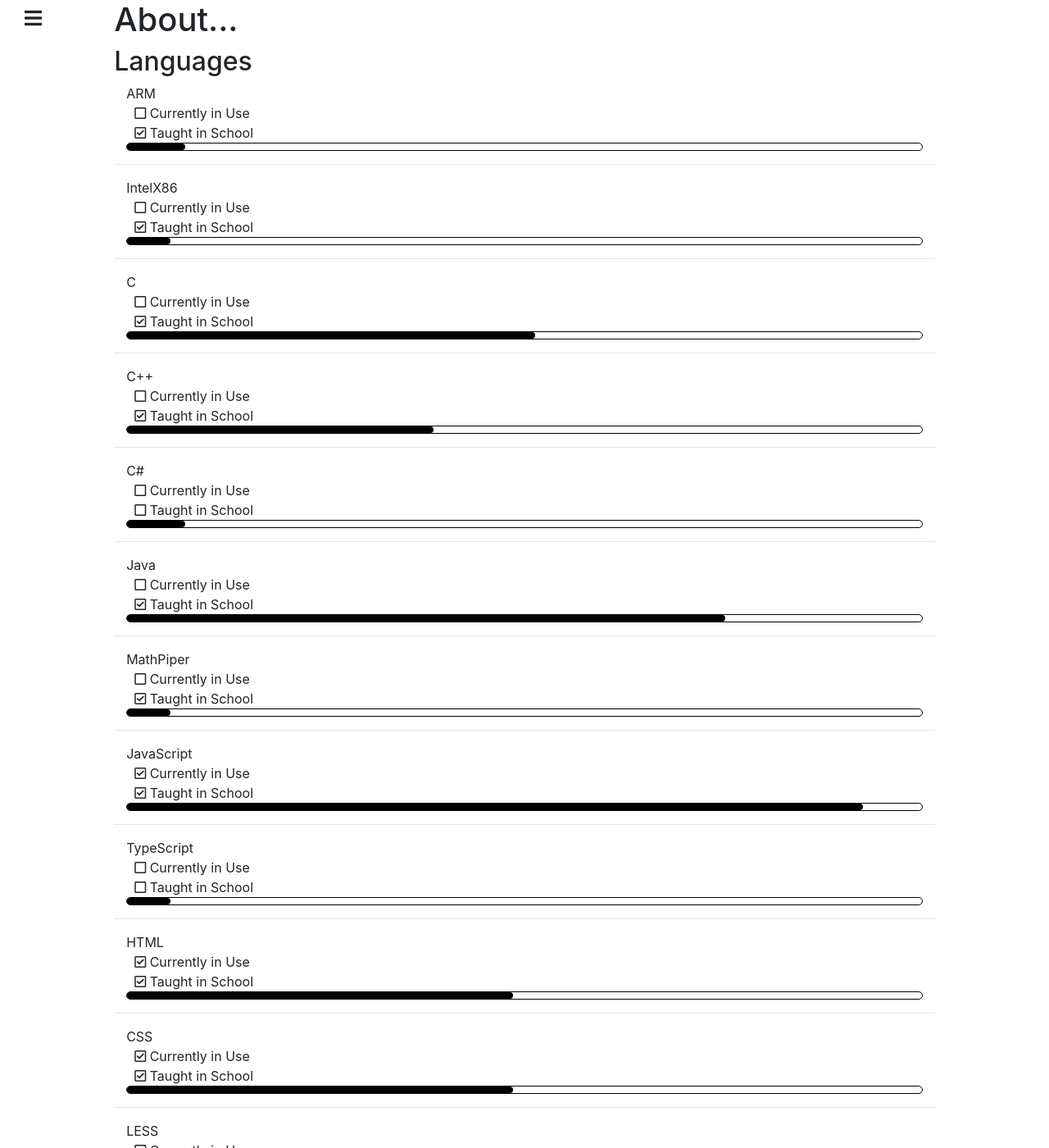
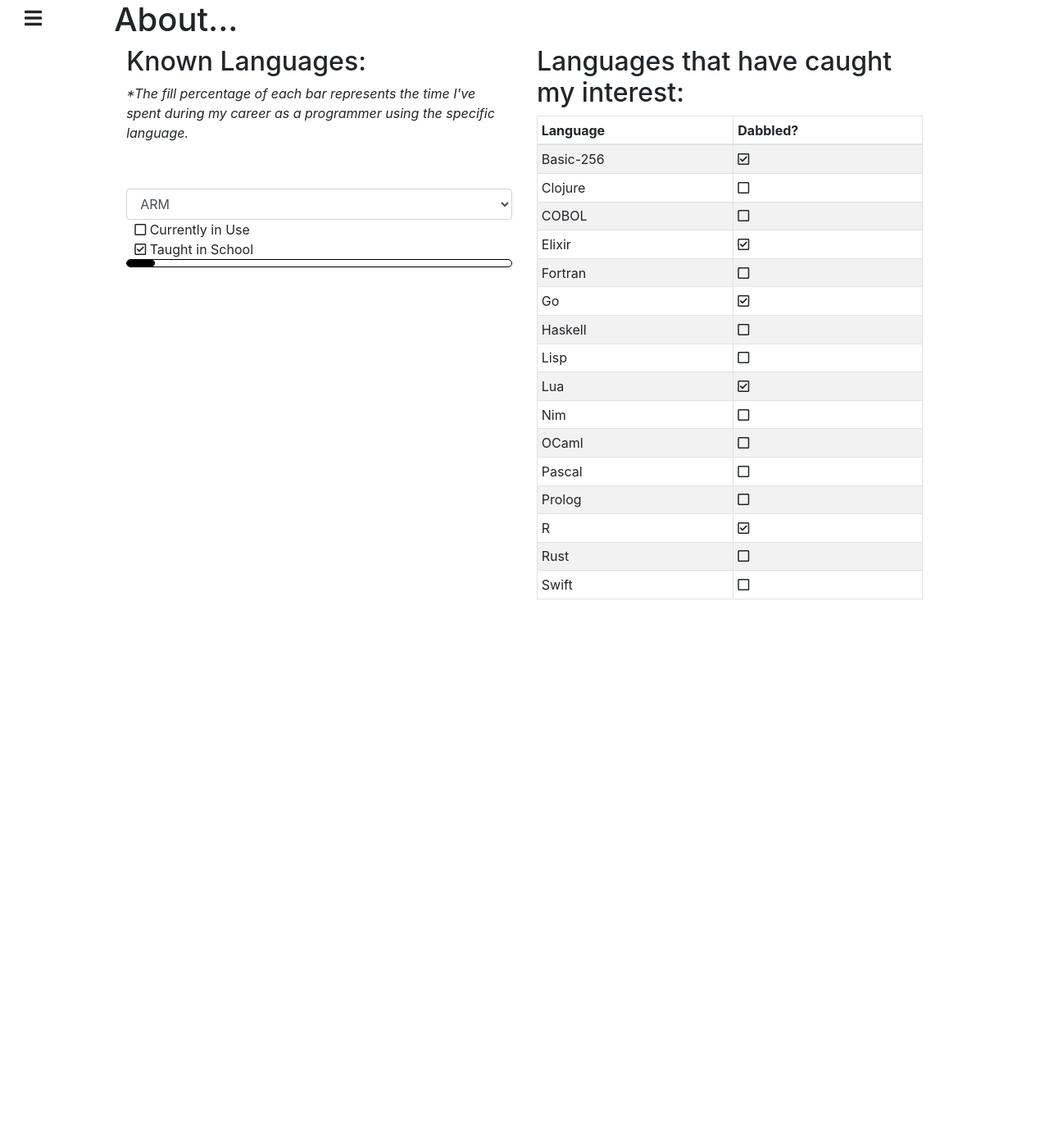
Before and after one commit to erunks/erunks.github.io, a Jekyll site: the page built from about.html, in a window 1280 px wide and 1400 px high. Shown: the whole window at 82% size. Built offline with Jekyll 4.4.1, drawn with Linux system fonts in a browser that asks for light colours; nearby versions of some CDN libraries; some of the changed text lies outside the part shown.

Commit message:
Updated the about page further developing it to be more comfortable for mobile users.

```diff
--- a/about.html
+++ b/about.html
@@ -5,24 +5,36 @@ title: About Me
 <script>
   $(function(){
     calculateBarFill();
+    selectLanguageDetails();
   });
 </script>
-<div class="container">
+<div class="container-fluid">
   <div class="row">
     <div class="col-xs-12 col-lg-12">
       <h1>About...</h1>
-      <h2>Languages</h2>
-      {% for language in site.data.known-languages %}
-        <div class="container">
+      <div class="container-fluid">
         <div class="row">
-            <div class="col-xs-12 col-lg-12">
-              <span>{{ language[1].name }}</span>
-            </div>
-          </div>
+          <div class="col-xs-6 col-lg-6">
+            <h2>Known Languages:</h2>
+            <p><i>*The fill percentage of each bar represents the time I've spent during my career as a programmer using the specific language.</i><p>
+            <br/>
+            <div class="d-block">
+              {% assign sorted = site.data.known-languages.languages | sort: 'name' %}
+              <select class="form-control">
+                {% for language in sorted %}
+                  <option value="{{ language.name }}">{{ language.content.name }}</option>
+                {% endfor %}
+              </select>
+              {% for language in sorted %}
+                {% if forloop.first %}
+                  <div class="language-details {{ language.name }}">
+                {% else %}
+                  <div class="language-details {{ language.name }} hidden">
+                {% endif %}
                   <div class="row">
                     <div class="col-xs-6 col-lg-6" style="margin: auto 10px;">
                       <span>
-                {% if language[1].inUse %}
+                        {% if language.content.inUse %}
                           <i class="far fa-check-square"></i>
                         {% else %}
                           <i class="far fa-square"></i>
@@ -32,7 +44,7 @@ title: About Me
                     </div>
                     <div class="col-xs-6 col-lg-6" style="margin: auto 10px;">
                       <span>
-                {% if language[1].formallyLearned %}
+                        {% if language.content.formallyLearned %}
                           <i class="far fa-check-square"></i>
                         {% else %}
                           <i class="far fa-square"></i>
@@ -44,7 +56,50 @@ title: About Me
                   <div class="row">
                     <div class="col-xs-12 col-lg-12" style="width: 100%; width: -webkit-fill-available;">
                       <div class="skill-tube">
-                <div class="skill-fill {{ language[0] }}" data='{"init" : "{{ language[1].initDate }}", "active" : "{{ language[1].activeDate }}"}'>
+                        <div class="skill-fill {{ language.name }}" data='{"init" : "{{ language.content.initDate }}", "active" : "{{ language.content.activeDate }}"}'>
+
+                        </div>
+                      </div>
+                    </div>
+                  </div>
+                </div>
+              {% endfor %}
+            </div>
+            <div class="d-none">
+              {% assign sorted = site.data.known-languages.languages | sort: 'name' %}
+              {% for language in sorted %}
+                <div class="container-fluid">
+                  <div class="row">
+                    <div class="col-xs-12 col-lg-12">
+                      <span>{{ language.content.name }}</span>
+                    </div>
+                  </div>
+                  <div class="row">
+                    <div class="col-xs-6 col-lg-6" style="margin: auto 10px;">
+                      <span>
+                        {% if language.content.inUse %}
+                          <i class="far fa-check-square"></i>
+                        {% else %}
+                          <i class="far fa-square"></i>
+                        {% endif %}
+                        Currently in Use
+                      </span>
+                    </div>
+                    <div class="col-xs-6 col-lg-6" style="margin: auto 10px;">
+                      <span>
+                        {% if language.content.formallyLearned %}
+                          <i class="far fa-check-square"></i>
+                        {% else %}
+                          <i class="far fa-square"></i>
+                        {% endif %}
+                        Taught in School
+                      </span>
+                    </div>
+                  </div>
+                  <div class="row">
+                    <div class="col-xs-12 col-lg-12" style="width: 100%; width: -webkit-fill-available;">
+                      <div class="skill-tube">
+                        <div class="skill-fill {{ language.name }}" data='{"init" : "{{ language.content.initDate }}", "active" : "{{ language.content.activeDate }}"}'>
 
                         </div>
                       </div>
@@ -57,4 +112,42 @@ title: About Me
               {% endfor %}
             </div>
           </div>
+          <div class="col-xs-6 col-lg-6">
+            <h2>Languages that have caught my interest:</h2>
+            <div class="table-responsive">
+              <table class="table table-bordered table-striped table-sm">
+                <thead>
+                  <tr>
+                    <th>
+                      Language
+                    </th>
+                    <th>
+                      Dabbled?
+                    </th>
+                  </tr>
+                </thead>
+                <tbody>
+                  {% assign sorted = site.data.learn-languages.languages | sort: 'lower' %}
+                  {% for language in sorted %}
+                    <tr>
+                      <td>
+                        {{ language.name }}
+                      </td>
+                      <td>
+                        {% if language.dabbled %}
+                          <i class="far fa-check-square"></i>
+                        {% else %}
+                          <i class="far fa-square"></i>
+                        {% endif %}
+                      </td>
+                    </tr>
+                  {% endfor %}
+                </tbody>
+              </table>
             </div>
+          </div>
+        </div>
+      </div>
+    </div>
+  </div>
+</div>
--- a/assets/javascript/main.js
+++ b/assets/javascript/main.js
@@ -1,3 +1,8 @@
+/* Calcuates the percentage of the
+bar fill based on the percentage of
+use (of a particular language) over
+the time of my life having
+programming knowledge */
 function calculateBarFill(){
   $('.skill-fill').each(function(i,e){
     // console.log(i,e);
@@ -13,6 +18,23 @@ function calculateBarFill(){
     e.setAttribute("style","width: "+percentage+"%; display: block; visibility: visible;");
   });
 };
+
+/* Hides/Shows the language details of
+the selected language from the select
+form input on mobile scaled devices */
+function selectLanguageDetails(){
+  $('select').on('change',function(event){
+	// console.log(event.target.value);
+	$('.language-details').each(function(i,e){
+		if(!e.classList.contains('hidden')){
+			e.classList.add("hidden");
+        }
+		else if(e.classList.contains('hidden') && e.classList.contains(event.target.value)){
+			e.classList.remove("hidden");
+        }
+    });
+  });
+}
 
 /* Does exactly what the function name says,
 also handles all the animation transitions
```
Also changed, not shown: _data/known-languages.json (+73 -18 lines), _data/learn-languages.json (+34 -16 lines), _sass/table.scss (added), 2 other files. Lines whose indentation alone changed are shown as unchanged.
